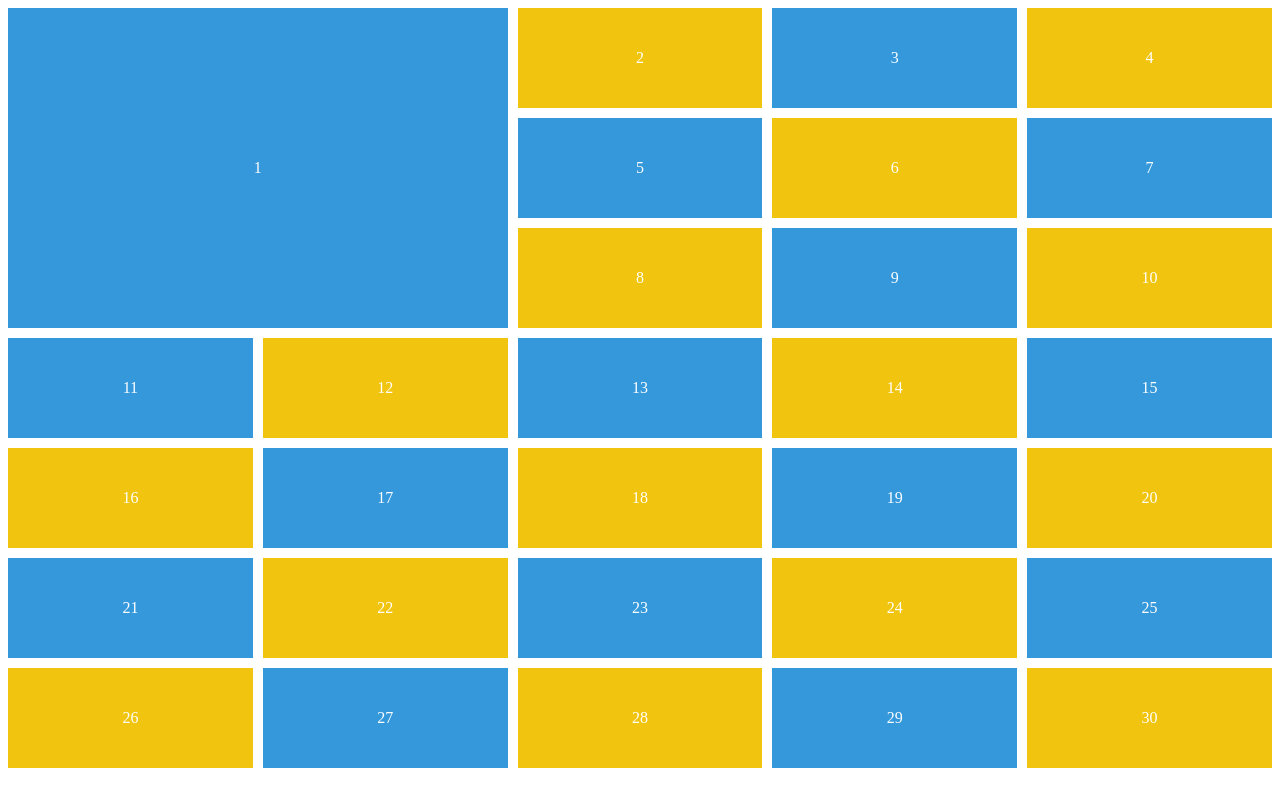
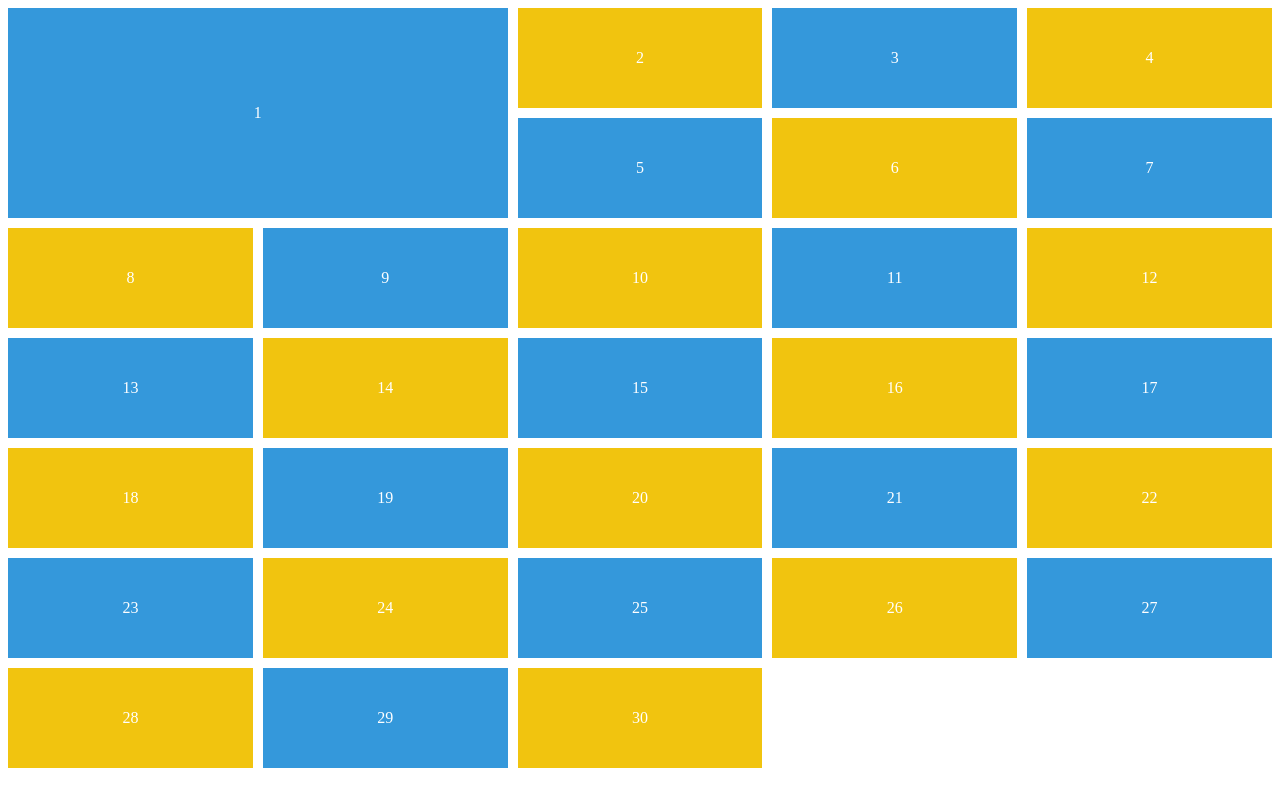
Before and after one commit to chicrock/css-practice, a plain HTML site: page grid.html in a window 1280 px wide. Drawn offline with Linux system fonts and the light colour scheme.

Commit message:
Grid area

```diff
--- a/grid.html
+++ b/grid.html
@@ -104,13 +104,19 @@
         background-color: #3498db;
       }
       .box:first-child {
+        /* rowStart / columnStart / rowEnd / columnEnd
+        grid-area: 2 / span 3 / 4 / -1;
+        */
+        grid-area: span 2 / span 2;
         /* grid-row-start: 2;
         grid-row-end: 5; */
         /*
         grid-row: 2 / 5;
         */
+        /*
         grid-row: span 3;
         grid-column: span 2;
+        */
         /* Not Column Number, Line Number */
         /* grid-column: 1 / 3; */
         /*
```
Also changed, not shown: README.md.
